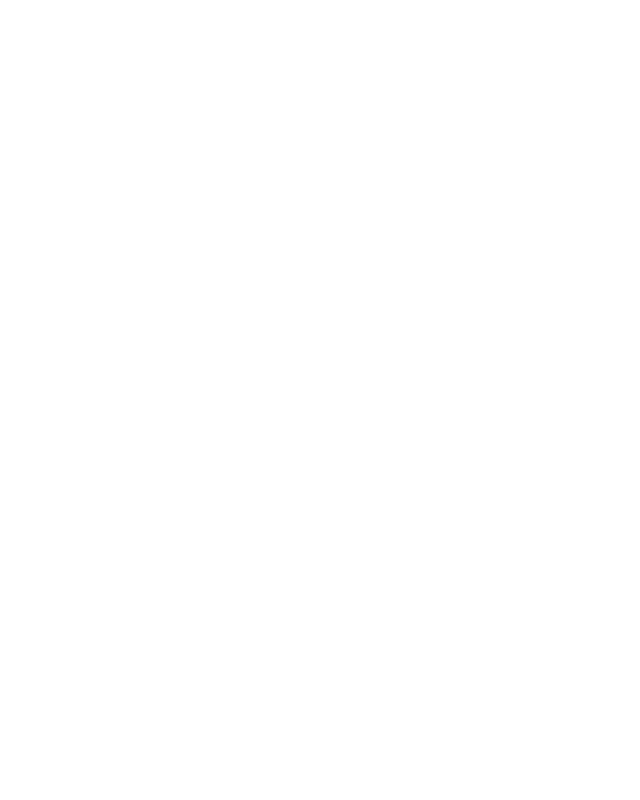
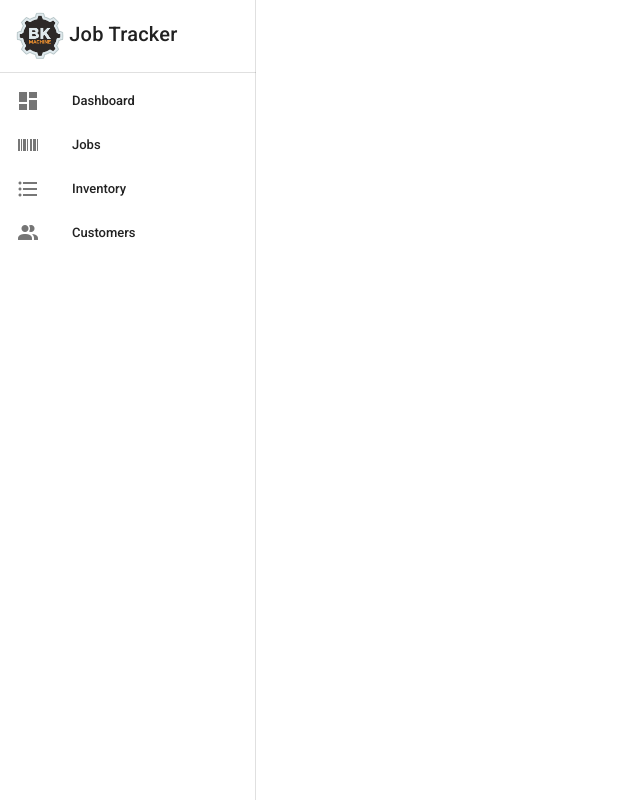
Before and after one commit to BKMachine/job-tracker, a Vue app in the folder frontend/: page /inventory/1 in a window 1280 px wide. Shown: the whole page, without its empty margins (0-640 px from the left). Built offline with nearby package versions, Linux system fonts and the light colour scheme.

Commit message:
add nav drawer

```diff
--- a/frontend/src/App.vue
+++ b/frontend/src/App.vue
@@ -1,5 +1,6 @@
 <template>
   <v-app>
+    <NavDrawer />
     <v-main>
       <router-view />
     </v-main>
@@ -7,7 +8,12 @@
 </template>
 
 <script>
+import NavDrawer from '@/components/NavDrawer'
+
 export default {
   name: 'App',
+  components: { NavDrawer },
 }
 </script>
+
+<style lang="scss"></style>
--- /dev/null
+++ b/frontend/src/components/NavDrawer.vue
@@ -0,0 +1,59 @@
+<template>
+  <v-navigation-drawer permanent app>
+    <v-list-item>
+      <v-list-item-content>
+        <v-list-item-title class="title"
+          ><v-avatar>
+            <img src="@/assets/logo.png" alt="Logo" />
+          </v-avatar>
+          Job Tracker
+        </v-list-item-title>
+      </v-list-item-content>
+    </v-list-item>
+
+    <v-divider />
+
+    <v-list dense nav>
+      <v-list-item
+        v-for="item in items"
+        :key="item.title"
+        link
+        :to="item.route"
+      >
+        <v-list-item-icon>
+          <v-icon>{{ item.icon }}</v-icon>
+        </v-list-item-icon>
+
+        <v-list-item-content>
+          <v-list-item-title>{{ item.title }}</v-list-item-title>
+        </v-list-item-content>
+      </v-list-item>
+    </v-list>
+  </v-navigation-drawer>
+</template>
+
+<script>
+export default {
+  name: 'NavDrawer',
+  data() {
+    return {
+      items: [
+        { title: 'Dashboard', icon: 'mdi-view-dashboard', route: '/' },
+        { title: 'Jobs', icon: 'mdi-barcode', route: 'jobs' },
+        {
+          title: 'Inventory',
+          icon: 'mdi-format-list-bulleted',
+          route: 'inventory',
+        },
+        {
+          title: 'Customers',
+          icon: 'mdi-account-multiple',
+          route: 'customers',
+        },
+      ],
+    }
+  },
+}
+</script>
+
+<style scoped></style>
```
Also changed, not shown: frontend/src/assets/logo.png (added).
